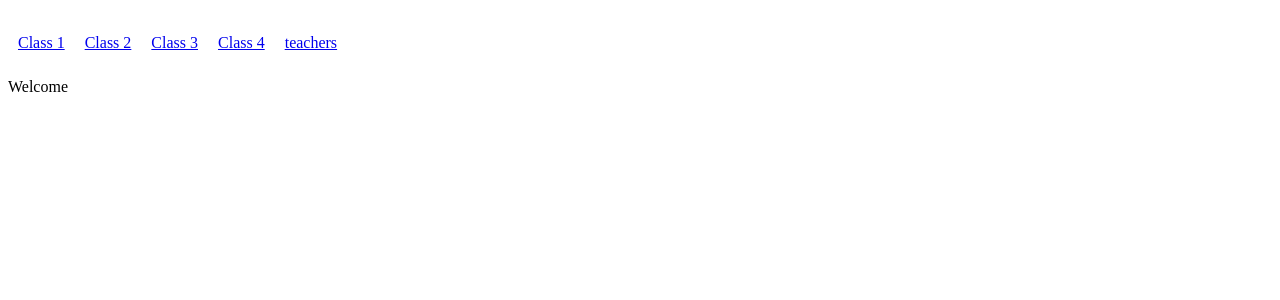
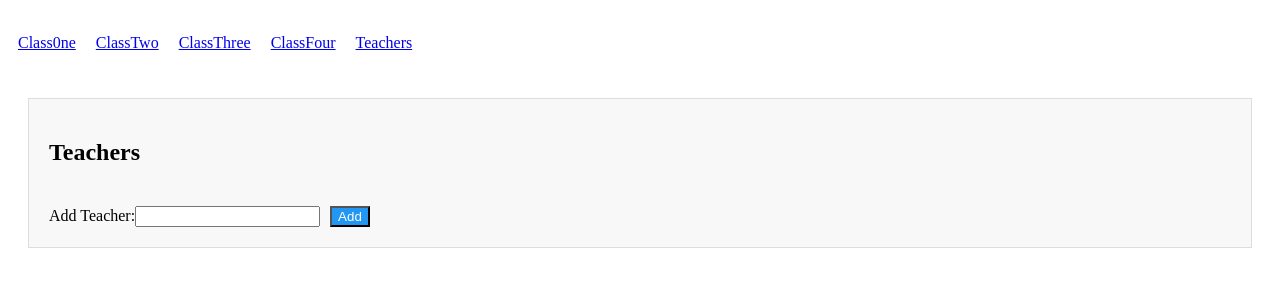
Before and after one commit to muthwi1234/Church-Sysstem, a React (Vite) app in the folder Church-System/: page /teachers in a window 1280 px wide. Shown: the top 300 px of the page. Built offline with nearby package versions, Linux system fonts and the light colour scheme.

Commit message:
classes done

```diff
--- a/Church-System/package.json
+++ b/Church-System/package.json
@@ -10,6 +10,7 @@
     "preview": "vite preview"
   },
   "dependencies": {
+    "firebase": "^10.6.0",
     "react": "^18.2.0",
     "react-dom": "^18.2.0"
   },
--- a/Church-System/src/App.css
+++ b/Church-System/src/App.css
@@ -100,3 +100,40 @@ nav {
   background-color: #e91e63; /* Pink background */
   color: #fff; /* White text color */
 }
+/* Teachers.css */
+.teachers-container {
+  margin: 20px;
+  padding: 20px;
+  border: 1px solid #ddd;
+  background-color: #f8f8f8; /* Light gray background */
+}
+
+.teacher-list {
+  list-style-type: none;
+  padding: 0;
+}
+
+.teacher-item {
+  margin-bottom: 10px;
+  display: flex;
+  align-items: center;
+}
+
+.edit-button,
+.delete-button {
+  margin-left: 10px;
+  cursor: pointer;
+  background-color: #4caf50; /* Green background */
+  color: #fff; /* White text color */
+}
+
+.form-container {
+  margin-top: 20px;
+}
+
+.action-button {
+  margin-left: 10px;
+  cursor: pointer;
+  background-color: #2196f3; /* Blue background */
+  color: #fff; /* White text color */
+}
--- a/Church-System/src/App.jsx
+++ b/Church-System/src/App.jsx
@@ -14,19 +14,19 @@ function App() {
       <nav>
         <ul>
           <li>
-            <Link to="/class1">Class 1</Link>
+            <Link to="/class1">Class0ne</Link>
           </li>
           <li>
-            <Link to="/class2">Class 2</Link>
+            <Link to="/class2">ClassTwo</Link>
           </li>
           <li>
-            <Link to="/class3">Class 3</Link>
+            <Link to="/class3">ClassThree</Link>
           </li>
           <li>
-            <Link to="/class4">Class 4</Link>
+            <Link to="/class4">ClassFour</Link>
           </li>
           <li>
-            <Link to="/teachers">teachers</Link>
+            <Link to="/teachers">Teachers</Link>
           </li>
         </ul>
       </nav>
--- a/Church-System/src/assets/Teachers.jsx
+++ b/Church-System/src/assets/Teachers.jsx
@@ -1,9 +1,90 @@
-import React from 'react'
+// Teachers.jsx
+import React, { useState, useEffect } from 'react';
 
 function Teachers() {
+  const [teachers, setTeachers] = useState([]);
+  const [newTeacher, setNewTeacher] = useState('');
+  const [editIndex, setEditIndex] = useState(null);
+
+  useEffect(() => {
+    // Retrieve stored data on component mount
+    const storedTeachers = JSON.parse(localStorage.getItem('teachers')) || [];
+    setTeachers(storedTeachers);
+  }, []);
+
+  const handleAddTeacher = () => {
+    if (newTeacher.trim() !== '') {
+      if (editIndex === null) {
+        // Add new teacher
+        const updatedTeachers = [...teachers, newTeacher];
+        setTeachers(updatedTeachers);
+        setNewTeacher('');
+
+        // Store data in localStorage
+        localStorage.setItem('teachers', JSON.stringify(updatedTeachers));
+      } else {
+        // Update existing teacher
+        const updatedTeachers = [...teachers];
+        updatedTeachers[editIndex] = newTeacher;
+        setTeachers(updatedTeachers);
+        setNewTeacher('');
+        setEditIndex(null);
+
+        // Store data in localStorage
+        localStorage.setItem('teachers', JSON.stringify(updatedTeachers));
+      }
+    }
+  };
+
+  const handleEditTeacher = (index) => {
+    setNewTeacher(teachers[index]);
+    setEditIndex(index);
+  };
+
+  const handleDeleteTeacher = (index) => {
+    const updatedTeachers = [...teachers];
+    updatedTeachers.splice(index, 1);
+    setTeachers(updatedTeachers);
+
+    // Store data in localStorage
+    localStorage.setItem('teachers', JSON.stringify(updatedTeachers));
+  };
+
   return (
-    <div>Welcome</div>
-  )
+    <div className="teachers-container">
+      <h2>Teachers</h2>
+
+      {/* Teacher List */}
+      <ul className="teacher-list">
+        {teachers.map((teacher, index) => (
+          <li key={index} className="teacher-item">
+            {teacher}
+            <button className="edit-button" onClick={() => handleEditTeacher(index)}>
+              Edit
+            </button>
+            <button className="delete-button" onClick={() => handleDeleteTeacher(index)}>
+              Delete
+            </button>
+          </li>
+        ))}
+      </ul>
+
+      {/* Add/Edit Teacher Form */}
+      <div className="form-container">
+        <label>
+          {editIndex !== null ? 'Edit Teacher' : 'Add Teacher'}:
+          <input
+            type="text"
+            value={newTeacher}
+            onChange={(e) => setNewTeacher(e.target.value)}
+          />
+        </label>
+        <button className="action-button" onClick={handleAddTeacher}>
+          {editIndex !== null ? 'Update' : 'Add'}
+        </button>
+      </div>
+    </div>
+  );
 }
 
-export default Teachers
+export default Teachers;
```
Also changed, not shown: 1 other file (tests, documents, lock files or other folders).
